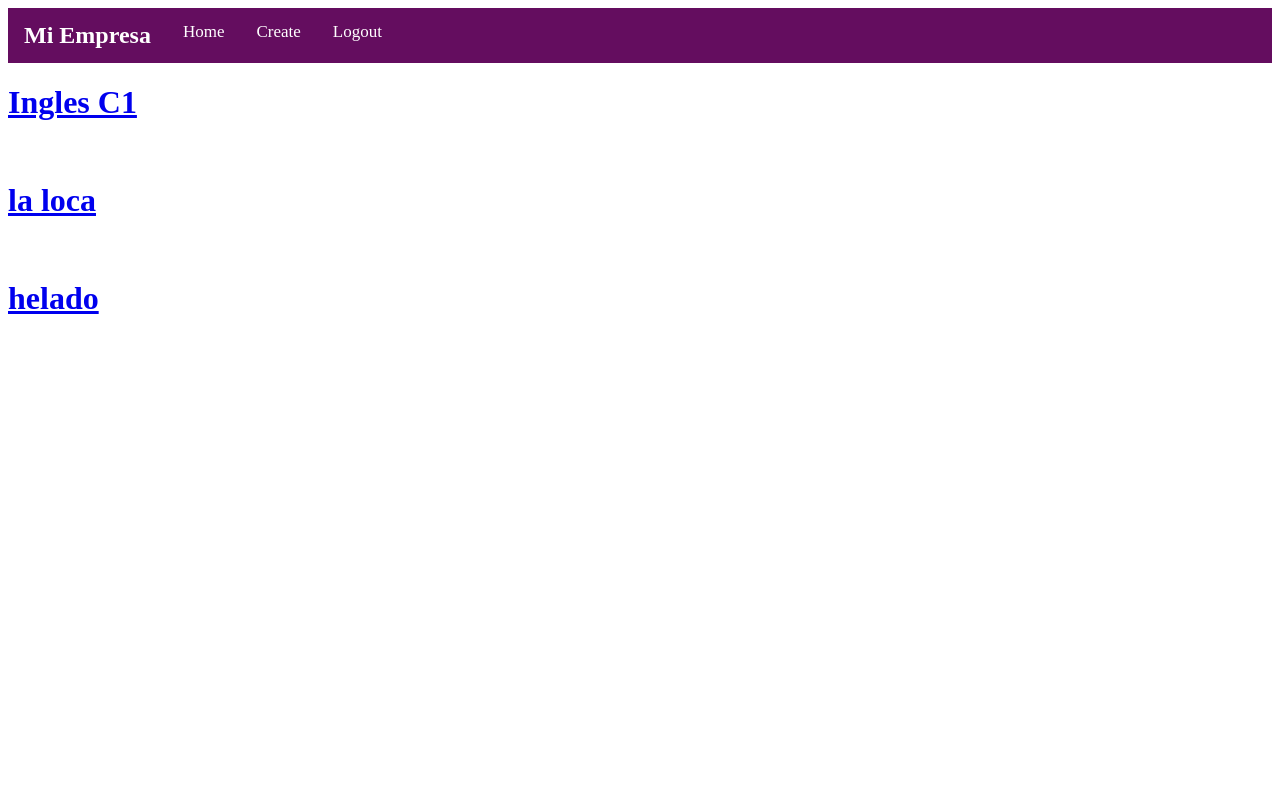
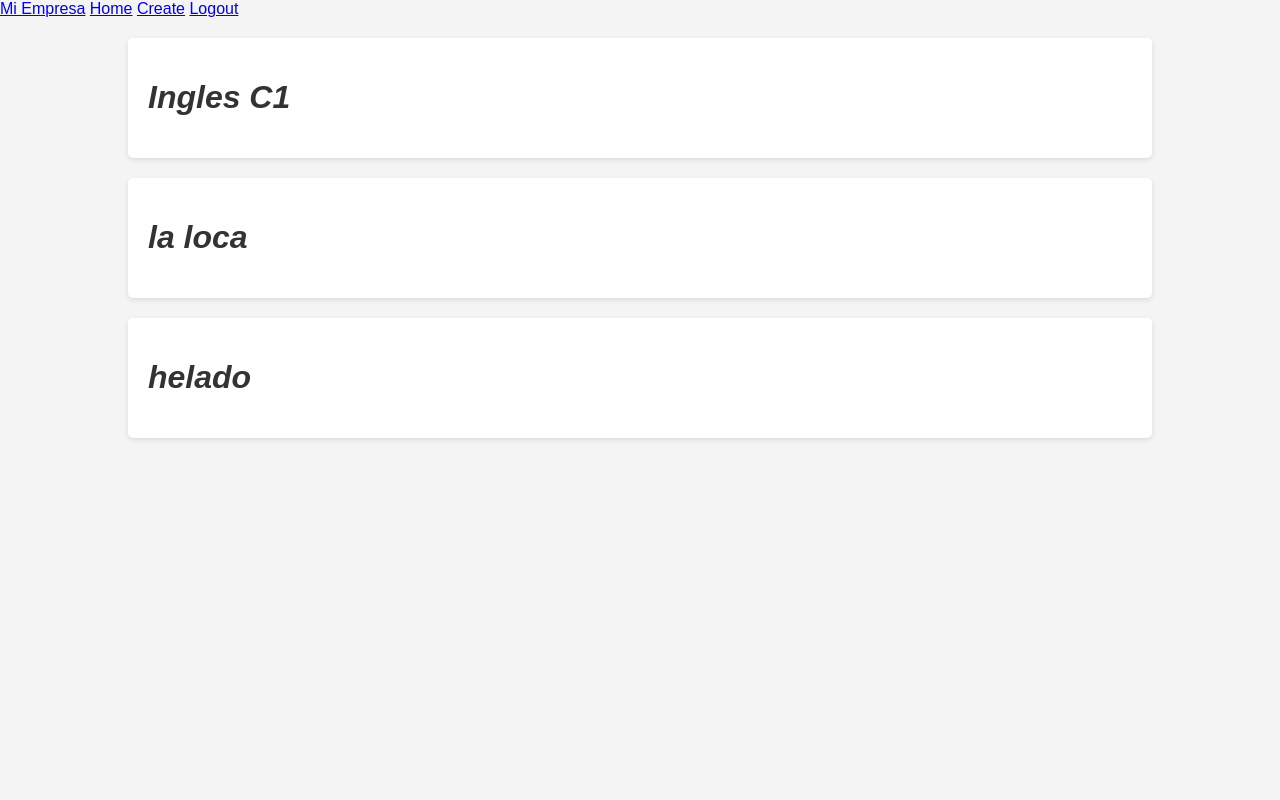
Before and after one commit to zurimataimara/django, a Django app: page / in a window 1280 px wide. Run offline with Django 5.2, Linux system fonts and the light colour scheme; data comes from the database, SQL or seed files in the repository.

Commit message:
add styles to CRUD

```diff
--- a/portafolio/settings.py
+++ b/portafolio/settings.py
@@ -117,6 +117,8 @@ USE_TZ = True
 # https://docs.djangoproject.com/en/5.1/howto/static-files/
 
 STATIC_URL = 'static/'
+#STATIC_ROOT= BASE_DIR/'static/'
+STATICFILES_DIRS=[BASE_DIR/"static"]
 
 MEDIA_ROOT= BASE_DIR/ "media"
 MEDIA_URL="media/"
--- /dev/null
+++ b/static/css/home.css
@@ -0,0 +1,60 @@
+/* Estilos generales */
+body {
+    font-family: 'Arial', sans-serif; /* Puedes elegir la fuente que más te guste */
+    margin: 0;
+    background-color: #f4f4f4; /* Color de fondo claro */
+    color: #333; /* Color de texto oscuro */
+    display: flex;
+    flex-direction: column;
+    min-height: 100vh; /* Para que el footer se ajuste a la pantalla */
+}
+
+.content {
+    width: 80%;
+    margin: 20px auto;
+    flex: 1; /* Para que el contenido principal ocupe el espacio disponible */
+}
+
+/* Estilos para la silueta de la luna */
+.moon {
+    position: fixed;
+    top: 20px;
+    right: 20px;
+    width: 80px;
+    height: 80px;
+    border-radius: 50%;
+    background-color: #ddd; /* Color de la luna */
+    box-shadow: 0 0 10px rgba(0, 0, 0, 0.2); /* Sombra suave */
+}
+
+/* Estilos para los elementos del portafolio */
+.portfolio-item {
+    background-color: #fff; /* Fondo blanco para los recuadros */
+    border-radius: 5px;
+    padding: 20px;
+    margin-bottom: 20px;
+    box-shadow: 0 2px 5px rgba(0, 0, 0, 0.1); /* Sombra suave */
+    transition: transform 0.3s ease; /* Transición suave para el efecto hover */
+}
+
+.portfolio-item a {
+    text-decoration: none;
+    color: #333;
+}
+
+.portfolio-item h1 {
+    font-style: italic; /* Letra cursiva */
+}
+
+/* Estilo para el efecto hover */
+.portfolio-item:hover {
+    transform: translateY(-5px); /* Se desplaza un poco hacia arriba */
+    box-shadow: 0 5px 10px rgba(0, 0, 0, 0.2); /* Sombra más pronunciada */
+}
+
+/* Estilos para el mensaje de "No has agregado elementos" */
+.empty-message {
+    text-align: center;
+    font-style: italic;
+    color: #777;
+}
--- a/templates/home.html
+++ b/templates/home.html
@@ -1,18 +1,30 @@
 
 {% extends "navbar.html" %}
 
+{% load static %}
 
 {% block content %}
 
+<link rel="stylesheet" href="{% static 'css/home.css' %}">
+
+<div class="content">
+
 {% for elemento in post_list %}
 
-    <a href="{% url 'detail' elemento.pk %}"><h1>{{elemento.title}}</h1></a>
-    <br>
+<div class="portfolio-item">
+
+<a href="{% url 'detail' elemento.pk %}"><h1>{{elemento.title}}</h1></a>
+
+</div>
 
 {% empty %}
 
-    <p>No has agregado elementos</p>
+<p class="empty-message">No has agregado elementos</p>
 
 {% endfor %}
 
+</div>
+
+
+
 {% endblock %}
--- a/templates/navbar.html
+++ b/templates/navbar.html
@@ -2,31 +2,8 @@
 <html>
 <head>
     <title>Mi Navbar</title>
-    <style>
-        nav {
-            background-color: #640D5F; /* Color de fondo principal */
-            overflow: hidden;
-        }
-
-        nav a {
-            float: left;
-            color: white;
-            text-align: center;
-            padding: 14px 16px;
-            text-decoration: none;
-            font-size: 17px;
-        }
-
-        nav a:hover {
-            background-color: #D96156; /* Color al pasar el mouse */
-        }
-
-        .logo {
-            font-size: 24px;
-            font-weight: bold;
-        }
-    </style>
-</head>
+    {% load static %}
+    <link rel="stylesheet" href="{% static 'css/navbar.css' %}">  </head>
 <body>
 
 <nav>
@@ -36,9 +13,7 @@
     <a href="#">Logout</a>
 </nav>
 
-
 {% block content %}
-
 
 {% endblock %}
 
--- a/templates/update.html
+++ b/templates/update.html
@@ -1,5 +1,7 @@
 
+{% load static %}
 
+<link rel="stylesheet" href="{% static 'css/update.css' %}">
 
 <form method="post" enctype="multipart/form-data">
 
```
Also changed, not shown: static/css/update.css (added, +79 -0 lines), templates/create.html (+11 -5 lines), templates/delete.html (+6 -3 lines).
